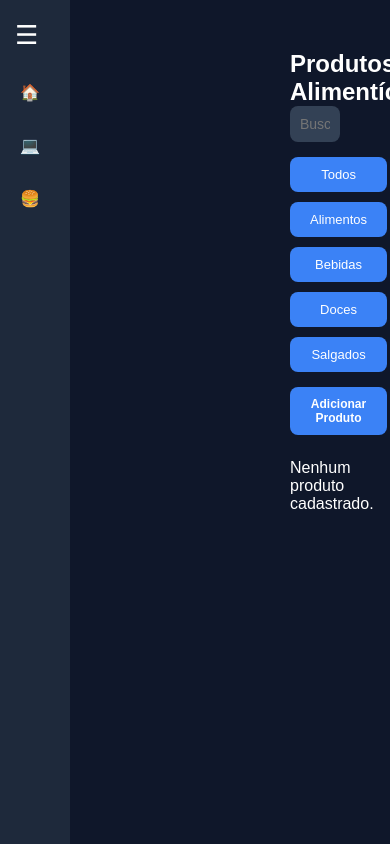
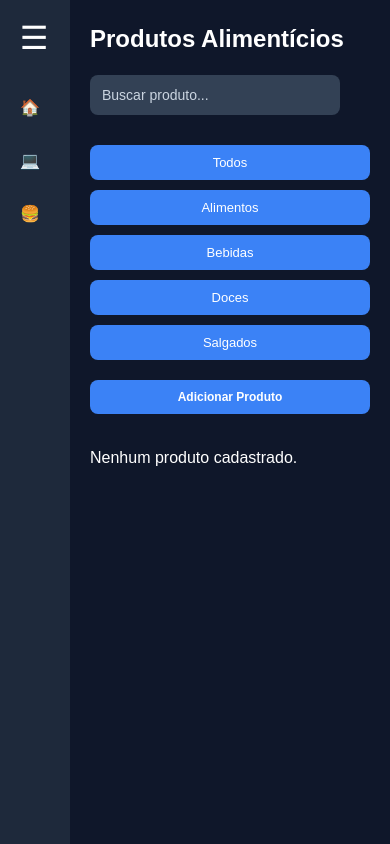
Before and after one commit to rostand15/dashboard-lan-house-system, a React (Vite) app: page /alimentos in a window 390 px wide. Built offline with nearby package versions, Linux system fonts and the light colour scheme.

Commit message:
style: refatora app css e ajusta layout da navbar

```diff
--- a/src/App.css
+++ b/src/App.css
@@ -8,7 +8,10 @@ body {
   background-color: #0f172a;
   font-family: Arial, Helvetica, sans-serif;
   color: white;
+  overflow-x: hidden;
 }
+
+/* LOGIN */
 
 .login-container {
   height: 100vh;
@@ -22,11 +25,9 @@ body {
   padding: 40px;
   border-radius: 12px;
   width: 350px;
-
   display: flex;
   flex-direction: column;
   gap: 15px;
-
   box-shadow: 0 0 15px rgba(0, 0, 0, 0.4);
 }
 
@@ -40,7 +41,6 @@ body {
   border: none;
   border-radius: 8px;
   outline: none;
-
   background-color: #334155;
   color: white;
 }
@@ -53,13 +53,10 @@ body {
   padding: 12px;
   border: none;
   border-radius: 8px;
-
   background-color: #3b82f6;
   color: white;
-
   font-size: 16px;
   cursor: pointer;
-
   transition: 0.3s;
 }
 
@@ -67,111 +64,7 @@ body {
   background-color: #2563eb;
 }
 
-.sidebar {
-  position: fixed;
-  top: 0;
-  left: 0;
-
-  width: 240px;
-  height: 100vh;
-
-  background-color: #1e293b;
-  color: white;
-
-  transition: width 0.3s ease;
-
-  display: flex;
-  flex-direction: column;
-
-  z-index: 99999;
-}
-
-.sidebar h2 {
-  margin-bottom: 20px;
-}
-
-.sidebar a {
-  color: white;
-  text-decoration: none;
-}
-
-.page {
-  width: 100%;
-  padding: 30px;
-}
-
-.cards {
-  display: flex;
-  gap: 20px;
-  margin-top: 20px;
-}
-
-.card {
-  background-color: #1e293b;
-
-  padding: 20px;
-
-  border-radius: 10px;
-
-  margin-top: 15px;
-}
-
-.page input {
-  padding: 10px;
-  border: none;
-  border-radius: 8px;
-  width: 250px;
-
-  background-color: #334155;
-  color: white;
-}
-
-.page button {
-  padding: 10px 20px;
-
-  border: none;
-  border-radius: 8px;
-
-  background-color: #3b82f6;
-  color: white;
-
-  cursor: pointer;
-}
-
-.produto-card {
-  position: relative;
-}
-
-.delete-btn {
-  position: absolute;
-
-  top: 10px;
-  right: 10px;
-
-  background-color: red;
-  color: white;
-
-  border: none;
-
-  width: 25px;
-  height: 25px;
-
-  border-radius: 50%;
-
-  cursor: pointer;
-}
-
-select {
-  padding: 10px;
-
-  border: none;
-  border-radius: 8px;
-
-  width: 250px;
-
-  background-color: #334155;
-  color: white;
-}
+/* LAYOUT PRINCIPAL */
 
 .app-container {
   display: flex;
@@ -181,14 +74,32 @@ select {
   overflow-x: hidden;
 }
 
+.main-content {
+  flex: 1;
+  min-height: 100vh;
+  padding: 40px 35px;
+  margin-left: 240px;
+  width: calc(100% - 240px);
+  overflow-y: auto;
+  overflow-x: hidden;
+  transition: margin-left 0.3s ease, width 0.3s ease;
+}
+
+/* SIDEBAR / NAVBAR */
+
 .sidebar {
+  position: fixed;
+  top: 0;
+  left: 0;
   width: 240px;
+  height: 100vh;
   background-color: #1e293b;
   color: white;
   transition: width 0.3s ease;
   display: flex;
   flex-direction: column;
   flex-shrink: 0;
+  z-index: 99999;
 }
 
 .sidebar.retraido {
@@ -196,19 +107,25 @@ select {
 }
 
 .sidebar-header {
+  height: 76px;
+  padding: 18px 16px;
   display: flex;
   align-items: center;
-  padding: 20px 15px;
-  gap: 15px;
+  justify-content: flex-start;
+  gap: 16px;
 }
 
 .toggle-btn {
+  width: 36px;
+  height: 36px;
+  padding: 0;
+  margin: 0;
+  border: none;
   background: transparent;
-  border: none;
   color: white;
-  font-size: 26px;
+  font-size: 32px;
+  line-height: 1;
   cursor: pointer;
-  padding: 0;
   display: flex;
   align-items: center;
   justify-content: center;
@@ -218,10 +135,22 @@ select {
   color: #3b82f6;
 }
 
+.sidebar-title {
+  margin: 0;
+  padding: 0;
+  color: white;
+  font-size: 32px;
+  font-weight: 700;
+  line-height: 36px;
+  display: flex;
+  align-items: center;
+  white-space: nowrap;
+}
+
 .sidebar-menu {
   list-style: none;
   padding: 0;
-  margin: 0;
+  margin: 10px 0 0;
   display: flex;
   flex-direction: column;
   gap: 10px;
@@ -243,42 +172,67 @@ select {
   border-left: 4px solid #3b82f6;
 }
 
+/* PÁGINAS */
 
-.main-content {
-  flex: 1;
-  padding: 20px;
-  overflow-y: auto;
-
-  margin-left: 240px;
-  width: calc(100% - 240px);
-
-  position: relative;
-  z-index: 1;
+.page {
+  width: 100%;
+  padding: 0;
 }
 
-/* ===== CORREÇÕES GERAIS ===== */
-
-body {
-  overflow-x: hidden;
+.page h1,
+.page h2 {
+  margin-bottom: 22px;
 }
 
-/* MAIN CONTENT */
-
-.main-content {
-  flex: 1;
-  padding: 20px;
-  overflow-x: hidden;
+.page p {
+  margin-bottom: 12px;
 }
 
-/* DASHBOARD */
+.page input,
+.page select {
+  padding: 12px;
+  border: none;
+  border-radius: 8px;
+  width: 250px;
+  background-color: #334155;
+  color: white;
+  outline: none;
+}
+
+.page input::placeholder {
+  color: #cbd5e1;
+}
+
+.page button {
+  padding: 10px 20px;
+  border: none;
+  border-radius: 8px;
+  background-color: #3b82f6;
+  color: white;
+  cursor: pointer;
+}
+
+.page button:hover {
+  background-color: #2563eb;
+}
+
+select {
+  padding: 12px;
+  border: none;
+  border-radius: 8px;
+  width: 250px;
+  background-color: #334155;
+  color: white;
+}
+
+/* CARDS */
 
 .cards {
   display: grid;
   grid-template-columns: repeat(auto-fit, minmax(220px, 1fr));
   gap: 20px;
+  margin-top: 25px;
 }
-
-/* CARDS */
 
 .card {
   background-color: #1e293b;
@@ -293,21 +247,22 @@ body {
   width: 100%;
 }
 
+.computadores-container h1,
+.computadores-container h2 {
+  margin-bottom: 24px;
+}
+
 .pcs-grid {
   display: grid;
   grid-template-columns: repeat(auto-fit, minmax(280px, 1fr));
   gap: 20px;
 }
 
-/* PC CARD */
-
 .pc-card {
   width: 100%;
   min-height: 260px;
   overflow: hidden;
 }
-
-/* BOTÕES */
 
 .pc-actions {
   display: flex;
@@ -319,51 +274,44 @@ body {
   flex: 1;
 }
 
-/* CONTROLS */
+/* CONTROLES / BUSCA */
 
 .controls-bar {
   display: flex;
   justify-content: space-between;
   align-items: center;
   flex-wrap: wrap;
-  gap: 15px;
+  gap: 20px;
+  margin-top: 10px;
+  margin-bottom: 35px;
 }
 
 .search-input {
-  max-width: 320px;
+  max-width: 360px;
+  margin-bottom: 10px;
 }
 
-/* MODAL */
+/* PRODUTOS */
 
-.modal-content {
-  max-height: 90vh;
-  overflow-y: auto;
+.produto-card {
+  position: relative;
 }
 
-/* RESPONSIVIDADE */
+.delete-btn {
+  position: absolute;
+  top: 10px;
+  right: 10px;
+  background-color: red;
+  color: white;
+  border: none;
+  width: 25px;
+  height: 25px;
+  border-radius: 50%;
+  cursor: pointer;
+}
 
-@media (max-width: 768px) {
-  .cards {
-    grid-template-columns: 1fr;
-  }
+/* ALIMENTOS */
 
-  .pcs-grid {
-    grid-template-columns: 1fr;
-  }
-
-  .controls-bar {
-    flex-direction: column;
-    align-items: stretch;
-  }
-
-  .search-input {
-    max-width: 100%;
-  }
-
-  .pc-actions {
-    flex-direction: column;
-  }
-}
 .alimentos-form {
   display: flex;
   align-items: center;
@@ -381,7 +329,166 @@ body {
   height: 40px;
 }
 
+.alimentos-container {
+  width: 100%;
+}
+
+.alimentos-grid {
+  display: grid;
+  grid-template-columns: repeat(auto-fit, minmax(280px, 1fr));
+  gap: 20px;
+}
+
+.alimento-card {
+  width: 100%;
+  min-height: 230px;
+  overflow: hidden;
+}
+
+.card-header {
+  display: flex;
+  justify-content: space-between;
+  align-items: center;
+  gap: 12px;
+  margin-bottom: 15px;
+}
+
+.categoria-badge {
+  background-color: #334155;
+  color: white;
+  padding: 6px 10px;
+  border-radius: 999px;
+  font-size: 13px;
+  text-transform: capitalize;
+}
+
+.filter-group {
+  display: flex;
+  gap: 10px;
+  flex-wrap: wrap;
+}
+
+.filter-btn {
+  background-color: #334155;
+}
+
+.filter-btn.active {
+  background-color: #3b82f6;
+}
+
+.btn-add {
+  background-color: #22c55e;
+}
+
+.produto-actions {
+  display: flex;
+  gap: 10px;
+  margin-top: 15px;
+}
+
+.produto-actions .btn-action {
+  flex: 1;
+}
+
+.btn-sale {
+  background-color: #22c55e;
+}
+
+.btn-delete {
+  background-color: #ef4444;
+}
+
+.status-disponivel {
+  color: #22c55e;
+  margin-top: 10px;
+}
+
+.status-esgotado {
+  color: #ef4444;
+  margin-top: 10px;
+}
+
+/* MODAL */
+
+.modal-overlay {
+  position: fixed;
+  top: 0;
+  left: 0;
+  width: 100%;
+  height: 100%;
+  background-color: rgba(15, 23, 42, 0.85);
+  display: flex;
+  align-items: center;
+  justify-content: center;
+  z-index: 999999;
+}
+
+.modal-content {
+  background-color: #1e293b;
+  padding: 25px;
+  border-radius: 12px;
+  width: 420px;
+  max-width: 90%;
+  max-height: 90vh;
+  overflow-y: auto;
+}
+
+.modal-content form {
+  display: flex;
+  flex-direction: column;
+  gap: 12px;
+}
+
+.modal-content input,
+.modal-content select {
+  width: 100%;
+}
+
+.modal-actions {
+  display: flex;
+  gap: 10px;
+  margin-top: 15px;
+}
+
+.modal-actions button {
+  flex: 1;
+}
+
+/* RESPONSIVIDADE */
+
 @media (max-width: 768px) {
+  .sidebar {
+    width: 70px;
+  }
+
+  .main-content {
+    margin-left: 70px;
+    width: calc(100% - 70px);
+    padding: 25px 20px;
+  }
+
+  .cards,
+  .pcs-grid,
+  .alimentos-grid {
+    grid-template-columns: 1fr;
+  }
+
+  .controls-bar {
+    flex-direction: column;
+    align-items: stretch;
+  }
+
+  .search-input {
+    max-width: 100%;
+    width: 100%;
+  }
+
+  .pc-actions,
+  .produto-actions,
+  .filter-group {
+    flex-direction: column;
+  }
+
   .alimentos-form {
     flex-direction: column;
     align-items: stretch;
--- a/src/components/Navbar.jsx
+++ b/src/components/Navbar.jsx
@@ -14,7 +14,7 @@ function Navbar() {
           ☰
         </button>
 
-        {!retraido && <h2>Lan House</h2>}
+        {!retraido && <h2 className="sidebar-title">Lan House</h2>}
       </div>
 
       <ul className="sidebar-menu">
@@ -28,7 +28,7 @@ function Navbar() {
         <li>
           <Link to="/computadores">
             <span>💻</span>
-            {!retraido && <span>Computadores</span>}
+            {!retraido && <span>Máquinas</span>}
           </Link>
         </li>
 
```
